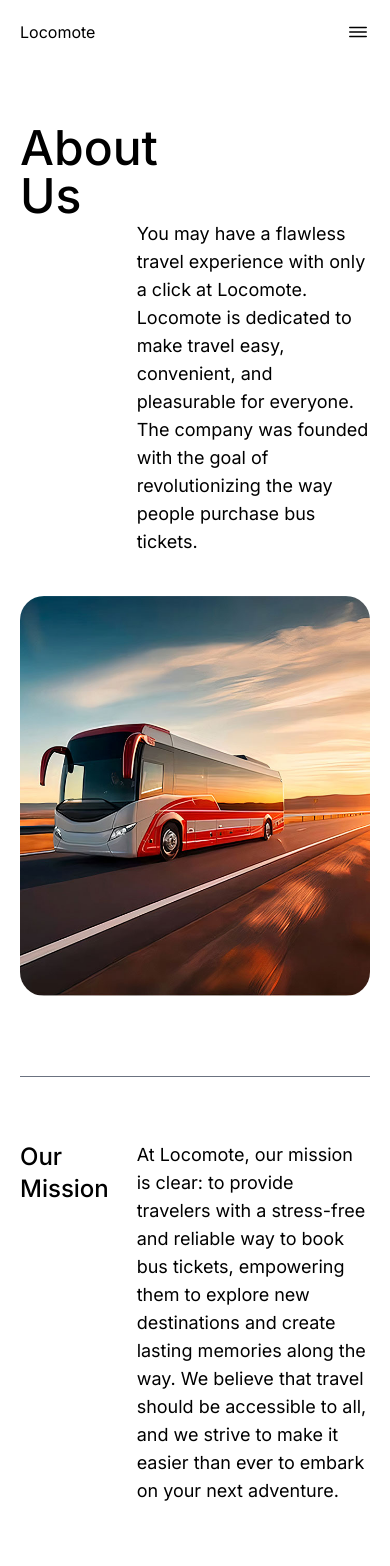
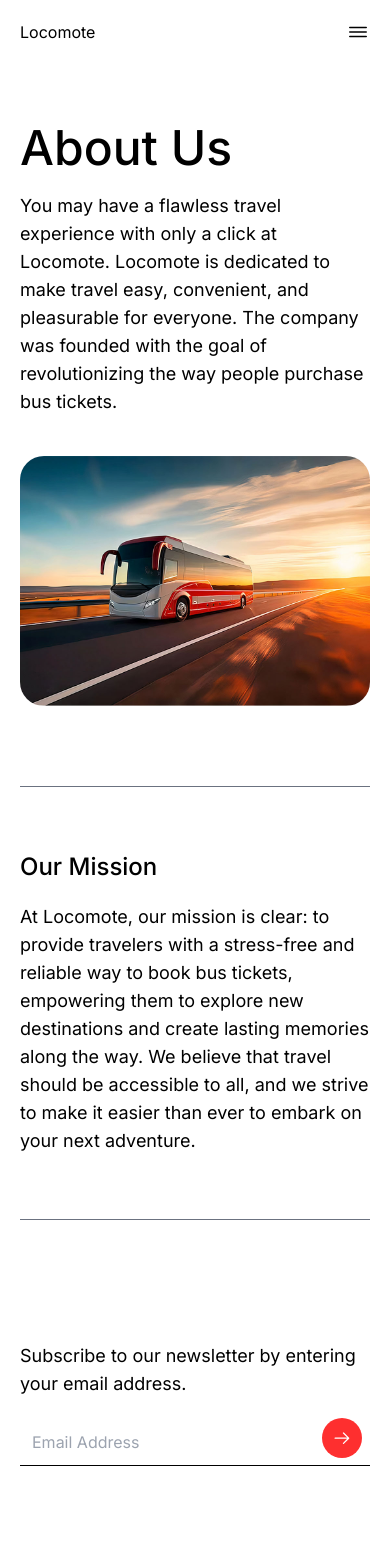
Before and after one commit to knowsblednyahaha/Locomote, a Next.js app: page /about in a window 390 px wide. Shown: the top 1566 px of the page. Built offline with nearby package versions, Linux system fonts and the light colour scheme.

Commit message:
added the responsiveness of about page and blog page

```diff
--- a/app/components/Header.tsx
+++ b/app/components/Header.tsx
@@ -58,7 +58,7 @@ export default function Header() {
           </div>
         </div>
         {menu && (
-          <div className="fixed sm:hidden top-0 left-0 w-full h-screen z-0 bg-[#FFF] px-0 animate-[reveal_.5s_ease-in-out]  ">
+          <div className="fixed sm:hidden top-0 left-0 w-full h-screen z-10 bg-[#FFF] px-0 animate-[reveal_.5s_ease-in-out]">
             <div className="py-5 px-5 md:px-10 lg:px-20">
               <div className="flex justify-between text-black">
                 <div>
--- a/app/components/about/About.tsx
+++ b/app/components/about/About.tsx
@@ -5,11 +5,11 @@ const About = () => {
   return (
     <section className="max-w-[1440px] w-full w-full flex flex-col justify-between items-center py-5 px-5 md:px-10 lg:px-20 z-20 m-auto">
       <div className="flex flex-col py-10">
-        <div className="w-1/3">
+        <div className="w-full mb-5 md:w-1/3 md:mb-0">
           <h3 className="text-5xl font-medium">About Us</h3>
         </div>
         <div className="w-full">
-          <div className="float-right w-2/3">
+          <div className="float-right md:w-2/3">
             <p className="text-lg">
               You may have a flawless travel experience with only a click at
               Locomote. Locomote is dedicated to make travel easy, convenient,
@@ -18,21 +18,21 @@ const About = () => {
             </p>
           </div>
         </div>
-        <div className="w-full relative h-[400px] my-10">
+        <div className="w-full relative h-[250px] md:h-[400px] my-10">
           <Image
             src={"/img/busabout1.jpg"}
-            className="w-full bg-no-repeat object-cover rounded-3xl"
+            className="w-full bg-no-repeat object-cover rounded-3xl object-[left_40%_bottom_45%]"
             alt={"AboutImage"}
             fill={true}
             priority
           />
         </div>
       </div>
-      <div className="w-full flex border-t border-b border-gray-500 py-16">
-        <div className="w-1/3">
+      <div className="w-full flex flex-col md:flex-row border-t border-b border-gray-500 py-16">
+        <div className="w-full md:w-1/3 mb-5 md:mb-0">
           <h5 className="text-2xl font-medium">Our Mission</h5>
         </div>
-        <div className="w-2/3">
+        <div className="w-full md:w-2/3">
           <p className="text-lg">
             At Locomote, our mission is clear: to provide travelers with a
             stress-free and reliable way to book bus tickets, empowering them to
--- a/app/components/blog/Blog.tsx
+++ b/app/components/blog/Blog.tsx
@@ -26,23 +26,23 @@ const Blog = () => {
   return (
     <section className="max-w-[1440px] w-full w-full py-20 px-5 md:px-10 lg:px-20 z-20 m-auto">
       <div className="flex flex-col justify-between items-center pb-20 ">
-        <div className="w-5/6 text-center pb-5">
-          <h3 className="text-5xl font-medium">
+        <div className="w-full md:w-5/6 text-center pb-5">
+          <h3 className="text-3xl md:text-5xl font-medium">
             Welcome aboard to the Locomote Blog, your ultimate destination for
             travel inspiration, tips, and stories.
           </h3>
         </div>
-        <div className="w-1/2 text-center">
-          <p>
+        <div className="w-full md:w-1/2 text-center">
+          <p className="text-sm md:text-base">
             Whether you're a seasoned traveler or new to the road, our blog is
             here to accompany you on your journey, offering insights, advice,
             and a glimpse into the exciting world of travel.
           </p>
         </div>
       </div>
-      <div className="w-full flex gap-x-10">
+      <div className="w-full flex flex-col lg:flex-row gap-x-10 gap-y-10">
         {blogItems.map((data, i) => (
-          <div className="w-1/3" key={i}>
+          <div className="w-full lg:w-1/3" key={i}>
             <Link href={""} className="flex flex-col">
               <div className="relative w-full h-[200px] mb-5">
                 <Image
```
Also changed, not shown: public/img/busabout1.jpg.
